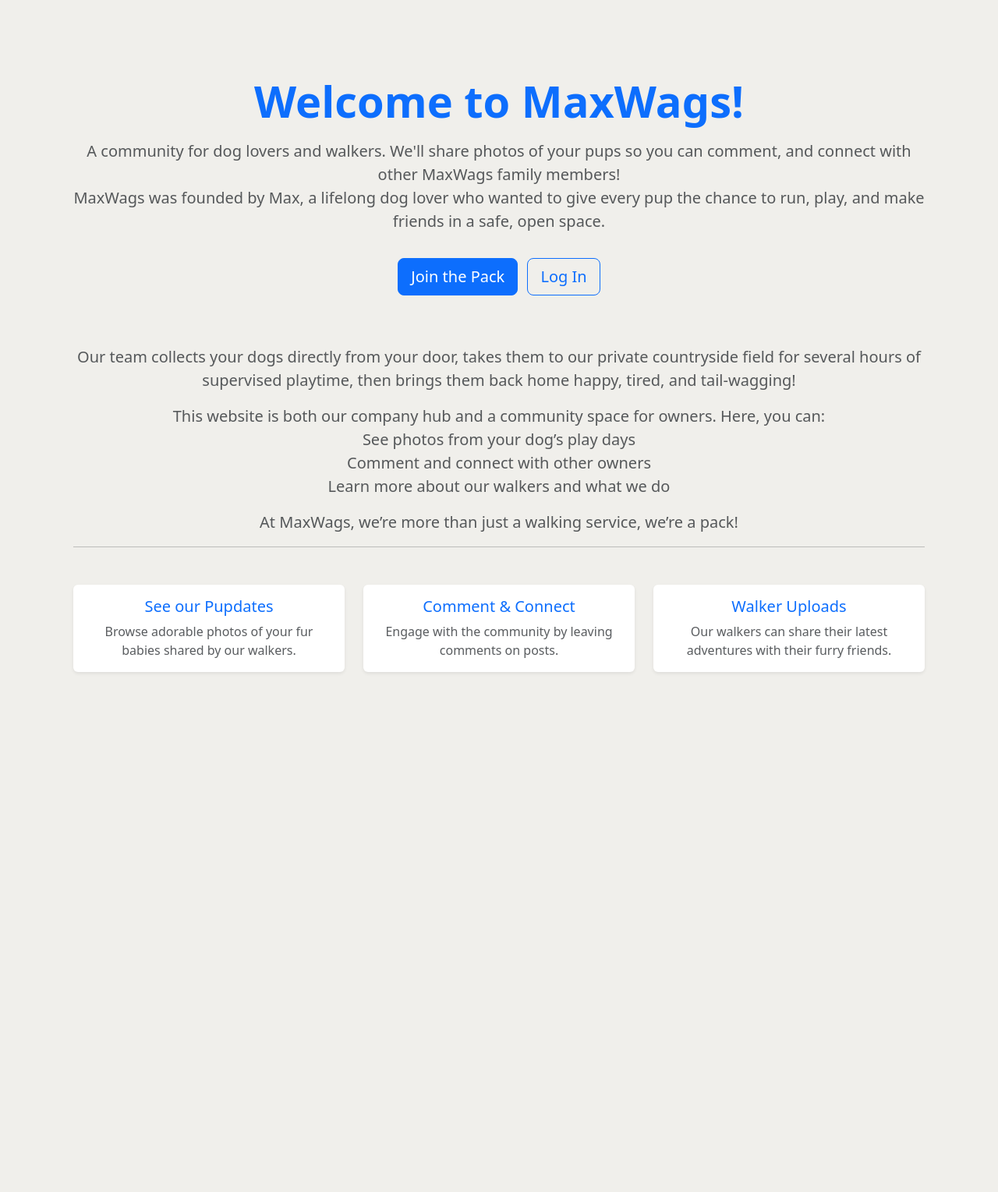
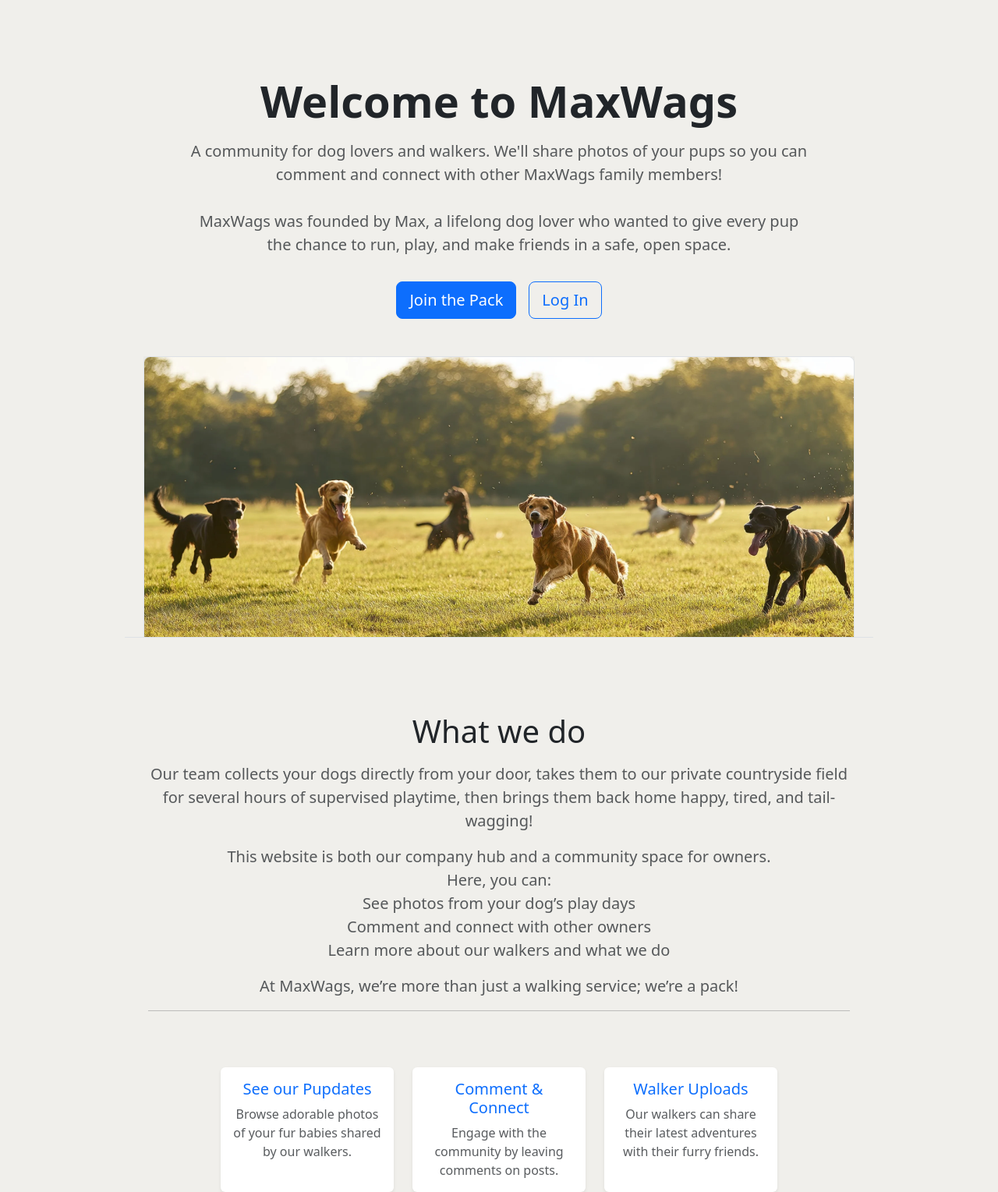
Before and after one commit to FollowRob/MaxWags_Capstone_Project, a Django app: page / in a window 1280 px wide. Shown: the part 56-1585 px from the top of the page at 78% size. Before the commit the page ends 919 px from the top, so only its background shows below. Run offline with Django 5.2, Linux system fonts and the light colour scheme.

Commit message:
update homepage styling with image and new hero section

```diff
--- a/templates/base.html
+++ b/templates/base.html
@@ -34,7 +34,9 @@
 
                   <ul class="navbar-nav">
                     {% if user.is_authenticated %}
-                      <li class="nav-item"><span class="navbar-text me-3">Hi, {{ user.username }}</span></li>
+                    <li class="nav-item d-flex align-items-center">
+                        <span class="navbar-text me-3">Hi, {{ user.username }}</span>
+                      </li>
                       <li class="nav-item"><a class="nav-link" href="{% url 'logout' %}">Logout</a></li>
                     {% else %}
                       <li class="nav-item"><a class="nav-link" href="{% url 'login' %}">Login</a></li>
--- a/templates/home.html
+++ b/templates/home.html
@@ -2,72 +2,97 @@
 {% load static %}
 
 {% block content %}
-<div class="container text-center mt-5">
+
+<div class="container-fluid text-center mt-5">
+  <div class="mx-auto" style="width: 75vw; max-width: 1600px;">
+
     <!-- Hero -->
-  <div class="py-5">
-    <h1 class="display-4 fw-bold text-primary">Welcome to MaxWags!</h1>
+    <div class="px-4 pt-5 my-5 text-center border-bottom">
+      <h1 class="display-4 fw-bold">Welcome to MaxWags</h1>
+      <div class="mx-auto" style="max-width: 800px;">
         <p class="lead text-muted mt-3">
-      A community for dog lovers and walkers. We'll share photos of your pups so you can comment,
-       and connect with other MaxWags family members! <br>
-       MaxWags was founded by Max, a lifelong dog lover who wanted to give every pup the chance to run, play, and make friends in a safe, open space.
+          A community for dog lovers and walkers. We'll share photos of your pups so you can comment
+          and connect with other MaxWags family members! <br><br>
+          MaxWags was founded by Max, a lifelong dog lover who wanted to give every pup the chance to run,
+          play, and make friends in a safe, open space.
         </p>
 
+        <div class="d-grid gap-2 d-sm-flex justify-content-sm-center mb-5">
           {% if user.is_authenticated %}
-      <a href="{% url 'posts' %}" class="btn btn-primary btn-lg mt-3">
-        View Posts
-      </a>
+            <a href="{% url 'posts' %}" class="btn btn-primary btn-lg mt-3">View Posts</a>
           {% else %}
-      <a href="{% url 'register' %}" class="btn btn-primary btn-lg mt-3 me-2">
-        Join the Pack
-      </a>
-      <a href="{% url 'login' %}" class="btn btn-outline-primary btn-lg mt-3">
-        Log In
-      </a>
+            <a href="{% url 'register' %}" class="btn btn-primary btn-lg mt-3 me-2">Join the Pack</a>
+            <a href="{% url 'login' %}" class="btn btn-outline-primary btn-lg mt-3">Log In</a>
           {% endif %}
         </div>
+      </div>
 
-  <section>
+      <div class="overflow-hidden mt-4" style="max-height: 45vh;">
+        <img src="{% static 'images/banner.webp' %}"
+             class="img-fluid border rounded-3 shadow-lg mb-4"
+             alt="Happy dogs playing in a field"
+             style="width: 100%; height: auto; object-fit: cover;">
+      </div>
+    </div>
+
+    <!-- About Section -->
+    <section class="px-4 pt-5 my-5 text-center">
+      <div class="mx-auto" style="max-width: 900px;">
+        <h1>What we do</h1>
         <p class="lead text-muted mt-3">
-        Our team collects your dogs directly from your door, takes them to our private countryside field for several hours of supervised playtime, then brings them back home happy, tired, and tail-wagging!
+          Our team collects your dogs directly from your door, takes them to our private countryside field
+          for several hours of supervised playtime, then brings them back home happy, tired, and tail-wagging!
         </p>
         <p class="lead text-muted mt-3">
-            This website is both our company hub and a community space for owners. Here, you can:<br>
+          This website is both our company hub and a community space for owners.
+          <br>Here, you can:<br>
           See photos from your dog’s play days<br>
           Comment and connect with other owners<br>
           Learn more about our walkers and what we do
         </p>
-        <p class="lead text-muted mt-3">At MaxWags, we’re more than just a walking service, we’re a pack!</p>
+        <p class="lead text-muted mt-3">
+          At MaxWags, we’re more than just a walking service; we’re a pack!
+        </p>
         <hr>
+      </div>
     </section>
 
-  <!-- Featured Section -->
-  <div class="row mt-5">
-    <div class="col-md-4 mb-4">
+    <!-- Featured cards -->
+    <div class="row mt-5 g-4 justify-content-center">
+      <div class="col-md-4 col-lg-3">
         <div class="card border-0 shadow-sm h-100">
           <div class="card-body">
             <h5 class="card-title text-primary">See our Pupdates</h5>
-          <p class="card-text text-muted">Browse adorable photos of your fur babies shared by our walkers.</p>
+            <p class="card-text text-muted">
+              Browse adorable photos of your fur babies shared by our walkers.
+            </p>
           </div>
         </div>
       </div>
 
-    <div class="col-md-4 mb-4">
+      <div class="col-md-4 col-lg-3">
         <div class="card border-0 shadow-sm h-100">
           <div class="card-body">
             <h5 class="card-title text-primary">Comment & Connect</h5>
-          <p class="card-text text-muted">Engage with the community by leaving comments on posts.</p>
+            <p class="card-text text-muted">
+              Engage with the community by leaving comments on posts.
+            </p>
           </div>
         </div>
       </div>
 
-    <div class="col-md-4 mb-4">
+      <div class="col-md-4 col-lg-3">
         <div class="card border-0 shadow-sm h-100">
           <div class="card-body">
             <h5 class="card-title text-primary">Walker Uploads</h5>
-          <p class="card-text text-muted">Our walkers can share their latest adventures with their furry friends.</p>
+            <p class="card-text text-muted">
+              Our walkers can share their latest adventures with their furry friends.
+            </p>
           </div>
         </div>
       </div>
     </div>
   </div>
+
+</div>
 {% endblock %}
```
Also changed, not shown: maxwags/static/images/banner.webp (added), 4 other files. Lines whose indentation alone changed are shown as unchanged.
